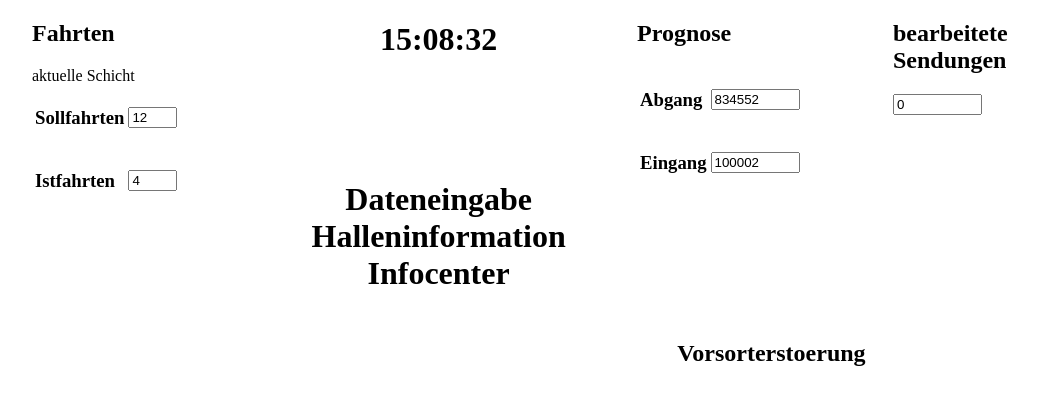
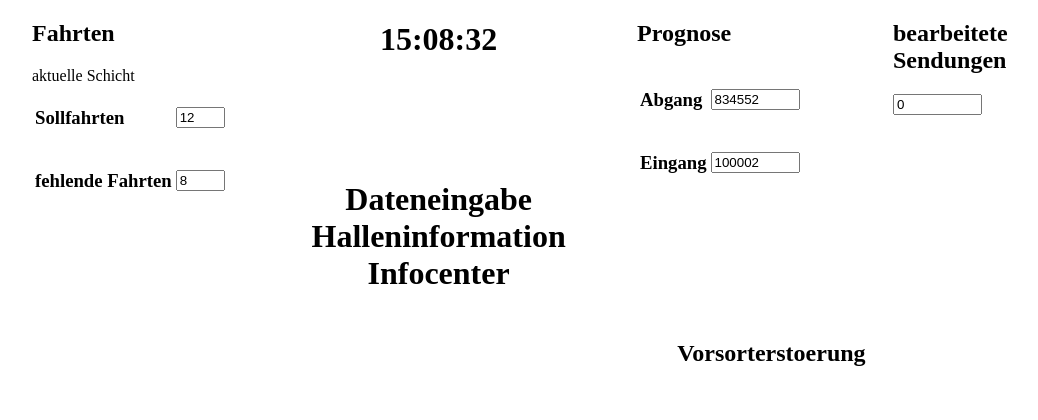
Before and after one commit to st-r-and/info, a PHP site: page /admin/back.php in a window 1280 px wide. Shown: the top 420 px of the page, without its empty margins (3-1041 px from the left). Run offline with PHP 8.4, Linux system fonts and the light colour scheme; data comes from the database, SQL or seed files in the repository.

Commit message:
jetzt felende fahrten

```diff
--- a/admin/back.php
+++ b/admin/back.php
@@ -38,7 +38,7 @@ if (isset($_POST["eingang"]) || isset($_POST["abgang"]) || isset($_POST["gesammt
   if(isset($_POST["gesammt"]) || isset($_POST["gekommen"])){
     if($schr = $datab->prepare("UPDATE fahrten SET gesammt=?, gekommen=? WHERE id=1")) {
       $ges = $_POST["gesammt"];
-      $gek = $_POST["gekommen"];
+      $gek = $ges - $_POST["fehlende"];
       $schr->bind_param("ii", $ges, $gek);
       $schr->execute();
       $schr->close();
@@ -137,7 +137,7 @@ Sendungen</h2>
 aktuelle Schicht<br />
 <table>
 <tr><td><h3>Sollfahrten</h3></td><td><input type="text" name="gesammt" size="3" value="<?php echo htmlspecialchars($gesammt) ?>" /></td></tr>
-<tr><td><h3>Istfahrten</h3></td><td><input type="text" name="gekommen" size="3" value="<?php echo htmlspecialchars($gekommen) ?>" /></td></tr>
+<tr><td><h3>fehlende Fahrten</h3></td><td><input type="text" name="fehlende" size="3" value="<?php echo htmlspecialchars($gesammt-$gekommen) ?>" /></td></tr>
 </table>
 </div>
 <div id="sto">
```
